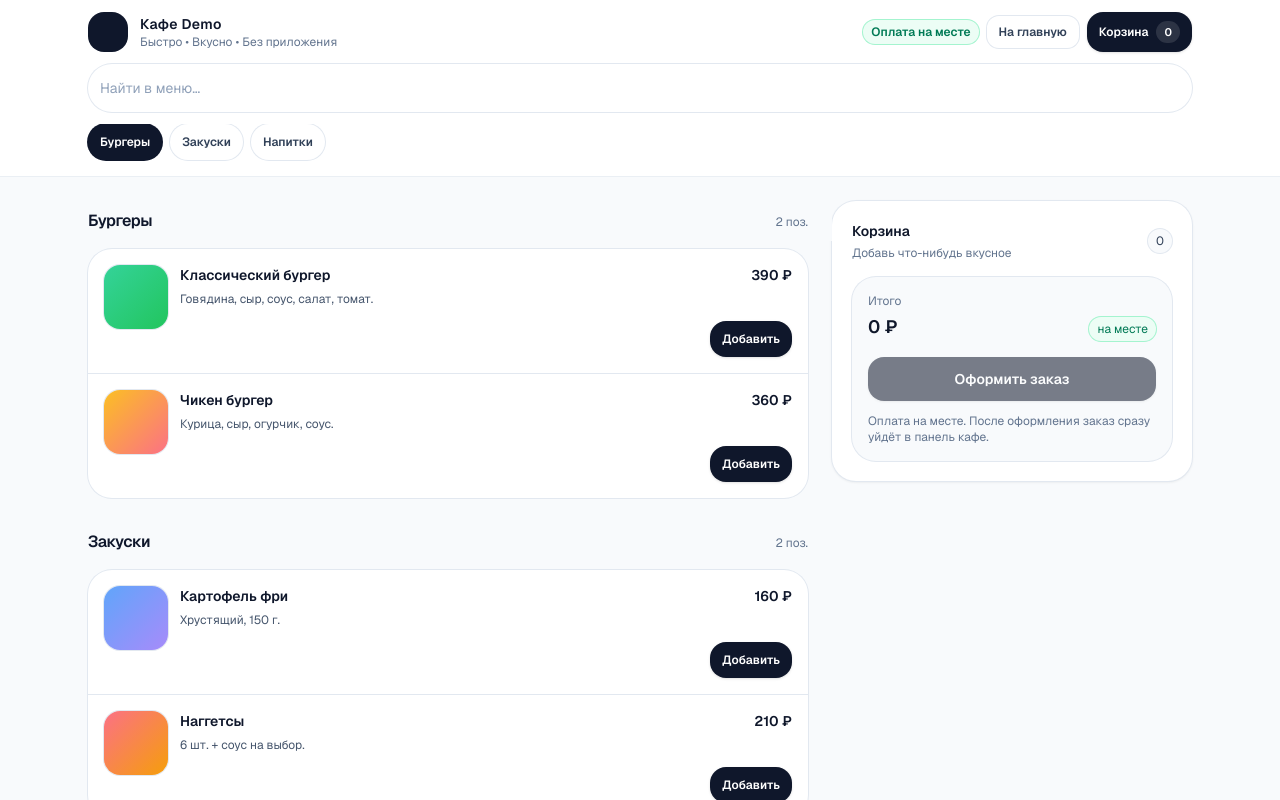
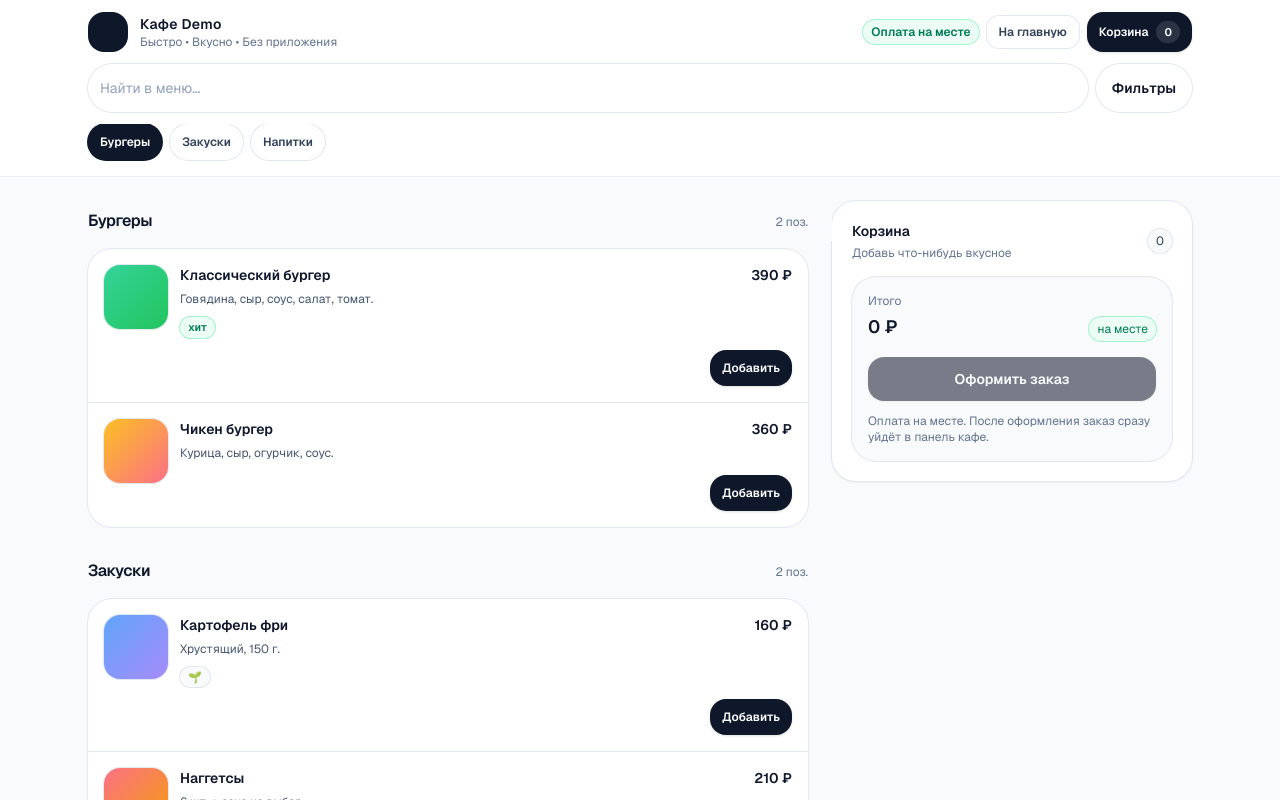
Before and after one commit to Rimade/aggregator-web, a Next.js app in the folder web/: page /c/demo in a window 1280 px wide. Shown: the top 800 px of the page. Built offline with nearby package versions, Linux system fonts and the light colour scheme.

Commit message:
feat(menu): add filtering section like Next Pizza
Add filters sheet with price range, tags, and ingredient match for the menu catalog.

```diff
--- a/web/app/c/[slug]/page.tsx
+++ b/web/app/c/[slug]/page.tsx
@@ -5,6 +5,8 @@ type MenuItem = {
   id: string;
   name: string;
   description?: string;
+  ingredients: string[];
+  tags: Array<"spicy" | "vegan" | "hit">;
   priceRub: number;
   image: { kind: "gradient"; a: string; b: string };
   isAvailable?: boolean;
@@ -38,6 +40,8 @@ const demoCafe: Cafe = {
           id: "burger-classic",
           name: "Классический бургер",
           description: "Говядина, сыр, соус, салат, томат.",
+          ingredients: ["говядина", "сыр", "соус", "салат", "томат"],
+          tags: ["hit"],
           priceRub: 390,
           image: { kind: "gradient", a: "#34d399", b: "#22c55e" },
         },
@@ -45,6 +49,8 @@ const demoCafe: Cafe = {
           id: "burger-chicken",
           name: "Чикен бургер",
           description: "Курица, сыр, огурчик, соус.",
+          ingredients: ["курица", "сыр", "огурчик", "соус"],
+          tags: [],
           priceRub: 360,
           image: { kind: "gradient", a: "#fbbf24", b: "#fb7185" },
         },
@@ -58,6 +64,8 @@ const demoCafe: Cafe = {
           id: "fries",
           name: "Картофель фри",
           description: "Хрустящий, 150 г.",
+          ingredients: ["картофель", "соль"],
+          tags: ["vegan"],
           priceRub: 160,
           image: { kind: "gradient", a: "#60a5fa", b: "#a78bfa" },
         },
@@ -65,6 +73,8 @@ const demoCafe: Cafe = {
           id: "nuggets",
           name: "Наггетсы",
           description: "6 шт. + соус на выбор.",
+          ingredients: ["курица", "панировка", "соус"],
+          tags: ["spicy"],
           priceRub: 210,
           image: { kind: "gradient", a: "#fb7185", b: "#f59e0b" },
         },
@@ -78,6 +88,8 @@ const demoCafe: Cafe = {
           id: "lemonade",
           name: "Лимонад",
           description: "0.4 л.",
+          ingredients: ["лимон", "сахар", "газированная вода"],
+          tags: ["hit"],
           priceRub: 180,
           image: { kind: "gradient", a: "#22c55e", b: "#38bdf8" },
         },
@@ -85,6 +97,8 @@ const demoCafe: Cafe = {
           id: "cola",
           name: "Кола",
           description: "0.5 л.",
+          ingredients: ["кола"],
+          tags: [],
           priceRub: 170,
           image: { kind: "gradient", a: "#0ea5e9", b: "#6366f1" },
         },
--- a/web/app/c/[slug]/ui.tsx
+++ b/web/app/c/[slug]/ui.tsx
@@ -11,6 +11,8 @@ type MenuItem = {
   id: string;
   name: string;
   description?: string;
+  ingredients: string[];
+  tags: Array<"spicy" | "vegan" | "hit">;
   priceRub: number;
   image: { kind: "gradient"; a: string; b: string };
   isAvailable?: boolean;
@@ -84,6 +86,13 @@ export function CafeMenuClient({
   const [cartOpen, setCartOpen] = useState(false);
   const [step, setStep] = useState<"menu" | "checkout" | "success">("menu");
   const [query, setQuery] = useState("");
+  const [filtersOpen, setFiltersOpen] = useState(false);
+  const [priceMin, setPriceMin] = useState<string>("");
+  const [priceMax, setPriceMax] = useState<string>("");
+  const [tagHit, setTagHit] = useState(false);
+  const [tagVegan, setTagVegan] = useState(false);
+  const [tagSpicy, setTagSpicy] = useState(false);
+  const [ingredient, setIngredient] = useState<string>("");
   const [activeCat, setActiveCat] = useState<string>(cafe.categories[0]?.id ?? "");
   const [draft, setDraft] = useState<{
     name: string;
@@ -108,21 +117,44 @@ export function CafeMenuClient({
 
   const filteredCafe = useMemo(() => {
     const q = norm(query);
-    if (!q) return cafe;
+    const iQ = norm(ingredient);
+    const min = Number(priceMin);
+    const max = Number(priceMax);
+    const hasMin = priceMin.trim() !== "" && Number.isFinite(min);
+    const hasMax = priceMax.trim() !== "" && Number.isFinite(max);
+
     const outCats: MenuCategory[] = [];
     for (const cat of cafe.categories) {
       const items = cat.items.filter((i) => {
         const hay = norm(`${i.name} ${i.description ?? ""}`);
-        return hay.includes(q);
+        if (q && !hay.includes(q)) return false;
+        if (hasMin && i.priceRub < min) return false;
+        if (hasMax && i.priceRub > max) return false;
+        if (tagHit && !i.tags.includes("hit")) return false;
+        if (tagVegan && !i.tags.includes("vegan")) return false;
+        if (tagSpicy && !i.tags.includes("spicy")) return false;
+        if (iQ) {
+          const ing = i.ingredients.map(norm);
+          if (!ing.some((x) => x.includes(iQ))) return false;
+        }
+        return true;
       });
       if (items.length) outCats.push({ ...cat, items });
     }
     return { ...cafe, categories: outCats };
-  }, [cafe, query]);
+  }, [cafe, ingredient, priceMax, priceMin, query, tagHit, tagSpicy, tagVegan]);
 
   const cartCount = cart.reduce((acc, l) => acc + l.qty, 0);
   const totalRub = cart.reduce((acc, l) => acc + l.priceRub * l.qty, 0);
-  const catsForUi = query ? filteredCafe.categories : cafe.categories;
+  const anyFilter =
+    !!norm(query) ||
+    !!norm(ingredient) ||
+    priceMin.trim() !== "" ||
+    priceMax.trim() !== "" ||
+    tagHit ||
+    tagVegan ||
+    tagSpicy;
+  const catsForUi = anyFilter ? filteredCafe.categories : cafe.categories;
   const effectiveActiveCat =
     activeCat && catsForUi.some((c) => c.id === activeCat)
       ? activeCat
@@ -239,13 +271,21 @@ export function CafeMenuClient({
             </div>
           </div>
 
-          <div className="mt-3">
+          <div className="mt-3 flex gap-2">
             <Input
               value={query}
               onChange={(e) => setQuery(e.target.value)}
               placeholder="Найти в меню…"
-              className="h-12 rounded-3xl bg-slate-50 ring-slate-200"
+              className="h-12 flex-1 rounded-3xl bg-slate-50 ring-slate-200"
             />
+            <Button
+              type="button"
+              variant="secondary"
+              className="h-12 shrink-0 rounded-3xl px-4"
+              onClick={() => setFiltersOpen(true)}
+            >
+              Фильтры
+            </Button>
           </div>
 
           <div className="mt-3 -mx-4 flex gap-2 overflow-auto px-4 pb-1 sm:-mx-6 sm:px-6">
@@ -311,6 +351,25 @@ export function CafeMenuClient({
                                       {item.description}
                                     </div>
                                   ) : null}
+                                  {item.tags.length ? (
+                                    <div className="mt-2 flex flex-wrap gap-1.5">
+                                      {item.tags.includes("hit") ? (
+                                        <span className="rounded-full bg-emerald-50 px-2 py-0.5 text-[11px] font-semibold text-emerald-700 ring-1 ring-emerald-200">
+                                          хит
+                                        </span>
+                                      ) : null}
+                                      {item.tags.includes("vegan") ? (
+                                        <span className="rounded-full bg-slate-50 px-2 py-0.5 text-[11px] font-semibold text-slate-700 ring-1 ring-slate-200">
+                                          🌱
+                                        </span>
+                                      ) : null}
+                                      {item.tags.includes("spicy") ? (
+                                        <span className="rounded-full bg-amber-50 px-2 py-0.5 text-[11px] font-semibold text-amber-700 ring-1 ring-amber-200">
+                                          🌶️
+                                        </span>
+                                      ) : null}
+                                    </div>
+                                  ) : null}
                                 </div>
                                 <div className="shrink-0 text-sm font-semibold text-slate-900">
                                   {rub(item.priceRub)}
@@ -367,7 +426,7 @@ export function CafeMenuClient({
 
               {query && filteredCafe.categories.length === 0 ? (
                 <div className="rounded-3xl bg-white p-5 text-sm text-slate-600 ring-1 ring-slate-200">
-                  Ничего не найдено. Попробуй другой запрос.
+                  Ничего не найдено. Попробуй изменить фильтры или запрос.
                 </div>
               ) : null}
             </section>
@@ -620,6 +679,83 @@ export function CafeMenuClient({
           </Sheet>
         </div>
       ) : null}
+
+      <Sheet
+        open={filtersOpen}
+        onClose={() => setFiltersOpen(false)}
+        title="Фильтрация"
+        description="Как в доставках: теги, цена, ингредиенты"
+      >
+        <div className="space-y-4">
+          <div>
+            <div className="text-xs font-semibold text-slate-700">
+              Цена (₽)
+            </div>
+            <div className="mt-2 grid grid-cols-2 gap-2">
+              <Input
+                inputMode="numeric"
+                placeholder="от"
+                value={priceMin}
+                onChange={(e) => setPriceMin(e.target.value)}
+              />
+              <Input
+                inputMode="numeric"
+                placeholder="до"
+                value={priceMax}
+                onChange={(e) => setPriceMax(e.target.value)}
+              />
+            </div>
+          </div>
+
+          <div>
+            <div className="text-xs font-semibold text-slate-700">Теги</div>
+            <div className="mt-2 flex flex-wrap gap-2">
+              <Chip active={tagHit} onClick={() => setTagHit((v) => !v)}>
+                Хит
+              </Chip>
+              <Chip active={tagVegan} onClick={() => setTagVegan((v) => !v)}>
+                🌱 Веган
+              </Chip>
+              <Chip active={tagSpicy} onClick={() => setTagSpicy((v) => !v)}>
+                🌶️ Острое
+              </Chip>
+            </div>
+          </div>
+
+          <div>
+            <div className="text-xs font-semibold text-slate-700">
+              Ингредиент
+            </div>
+            <div className="mt-2">
+              <Input
+                placeholder="например: сыр"
+                value={ingredient}
+                onChange={(e) => setIngredient(e.target.value)}
+              />
+            </div>
+          </div>
+
+          <div className="grid grid-cols-2 gap-2">
+            <Button
+              variant="secondary"
+              type="button"
+              onClick={() => {
+                setPriceMin("");
+                setPriceMax("");
+                setTagHit(false);
+                setTagVegan(false);
+                setTagSpicy(false);
+                setIngredient("");
+              }}
+            >
+              Сброс
+            </Button>
+            <Button type="button" onClick={() => setFiltersOpen(false)}>
+              Готово
+            </Button>
+          </div>
+        </div>
+      </Sheet>
     </div>
   );
 }
```
